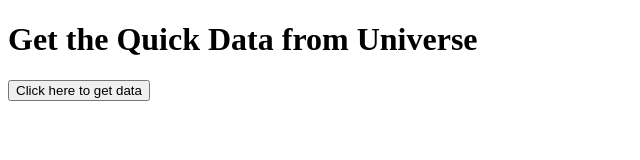
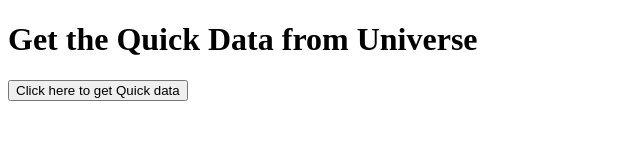
Before and after one commit to pzsysa/quick-wdc, a plain HTML site: page public/index.html in a window 1280 px wide. Shown: the full height of the page, 0-640 px from the left. Drawn offline with Linux system fonts and the light colour scheme.

Commit message:
Content added

```diff
--- a/public/index.html
+++ b/public/index.html
@@ -13,7 +13,7 @@
         <h1>Get the Quick Data from Universe</h1>
     </header>
     <main>
-        <button id="getData">Click here to get data</button>
+        <button id="getData">Click here to get Quick data</button>
     </main>
     <script src="./app.js"></script>
 </body>
```
